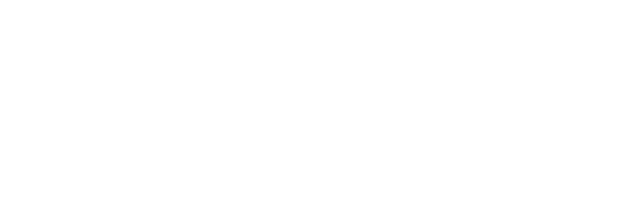
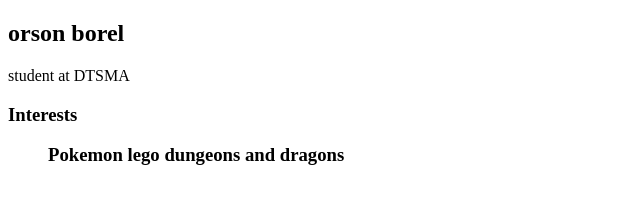
Before and after one commit to 0R50NB0R31/0R50NB0R31.github.io, a plain HTML site: page index.html in a window 1280 px wide. Shown: the whole page, without its empty margins (0-640 px from the left). Drawn offline with Linux system fonts and the light colour scheme.

Commit message:
add index.html and css files

```diff
--- a/index.html
+++ b/index.html
@@ -5,15 +5,48 @@
   </head>
 
   <body>
+
     <div>
 
 <nav> </nav>
 
 
 
-<main> </main>
+<main>
+<div>
+
+
+
+</div>
+
+<div>
+<h2> orson borel </h2>
+<pa> student at DTSMA </pa>
+
+<!-- Interests section -->
+
+<div>
+
+<h3>
+Interests
+
+<ul>
+<il> Pokemon</il>
+<il> lego </il>
+<il> dungeons and dragons</il>
+</ul>
+
+</h3>
+
+</div>
+
+
+</div>
+
+</main>
 
 
   </div
+
 </body>
 </html>
```
